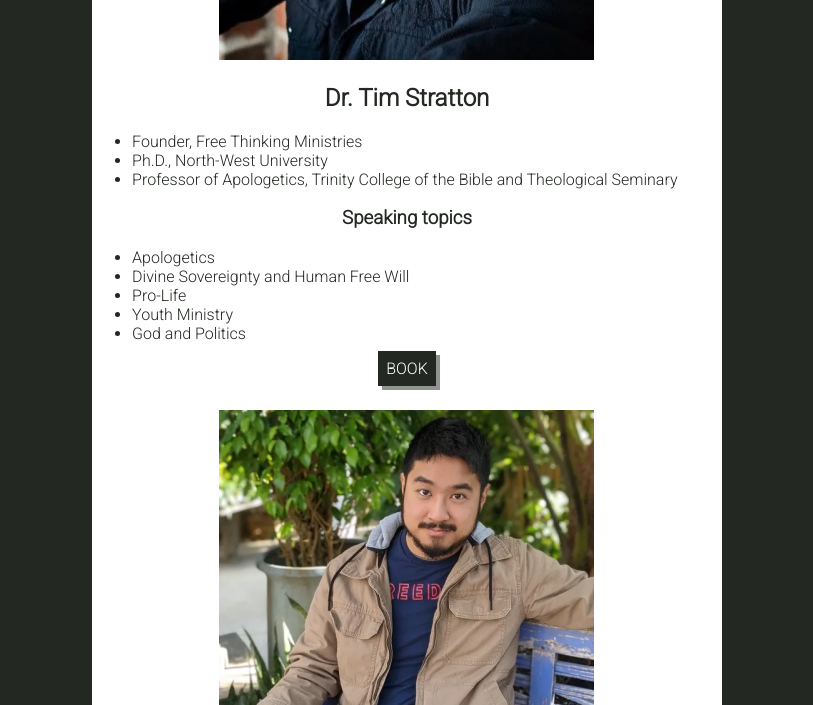
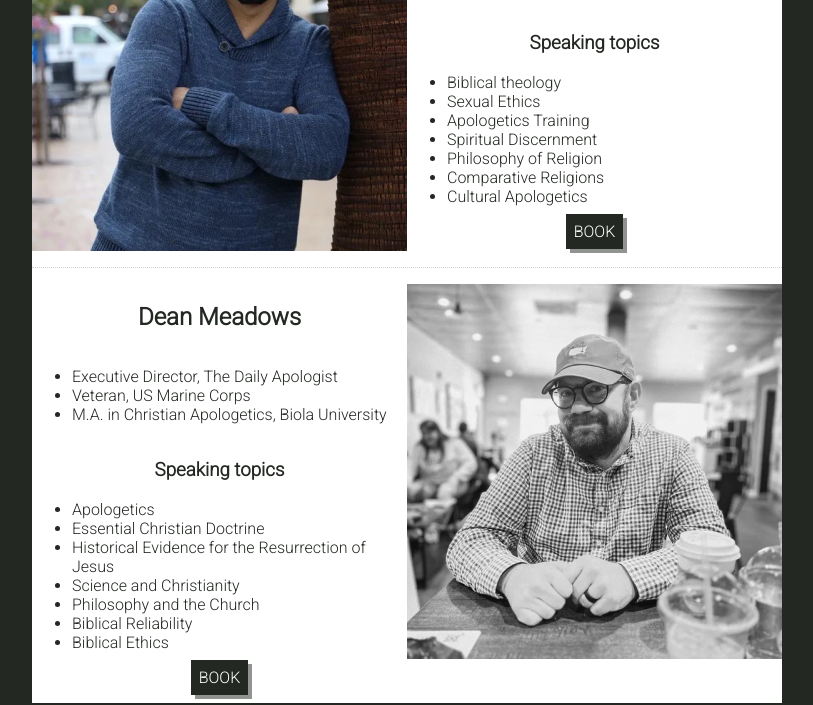
Before and after one commit to MattBilyeu/soundfaithconsulting, a plain HTML site: page speaker-team/speakers.html in a window 1280 px wide. Shown: the part 1916-2621 px from the top of the page, without its empty margins (233-1046 px from the left). Drawn offline with Linux system fonts and the light colour scheme.

Commit message:
Desktop Version Speaker Team
Finished desktop styling of speaker team page.

Still need functionality.

```diff
--- a/main.css
+++ b/main.css
@@ -12,21 +12,22 @@ body {
     padding-bottom: 1rem;
 }
 
-.bookButton {
+a.bookButton {
+    display: block;
     padding: 1rem;
     color: black;
     background-color: white;
     width: 80%;
     max-width: 332px;
-    margin: 0 auto;
-
+    margin: 1rem auto;
+    text-decoration: none;
+    font-weight: bold;
+    letter-spacing: 0.2rem;
+    box-shadow: 4px 4px 0 lightgrey;
 }
 
-.bookButton a {
-    text-decoration: none;
-    color: inherit;
-    font-weight: bold;
-    letter-spacing: 0.2rem;
+a.bookButton:hover {
+    background-color: lightgrey;
 }
 
 .ministryConsultingReviews {
@@ -120,6 +121,10 @@ body {
     box-shadow: 4px 4px 0 grey
 }
 
+.welcome a:hover {
+    background-color: grey;
+}
+
 .aboutChristianMinistryConsulting,
 .aboutSoundFaithConsulting {
     display: flex;
@@ -140,7 +145,7 @@ body {
 }
 
 .aboutChristianMinistryConsulting div p,
-.aboutChristianMinistryConsulting div h1
+.aboutChristianMinistryConsulting div h1,
 .aboutSoundFaithConsulting div p,
 .aboutSoundFaithConsulting div h1 {
     filter: brightness(85%);
--- a/speaker-team/speakers.css
+++ b/speaker-team/speakers.css
@@ -43,3 +43,43 @@ ul {
         box-shadow: none;
     }
 }
+
+@media screen and (min-width: 750px) {
+    .christianSpeaker {
+        display: grid;
+        grid-template-columns: 1fr 1fr;
+        grid-template-rows: auto;
+        grid-template-areas: 'one two';
+        max-width: 750px;
+        padding-bottom: 1rem;
+        border-bottom: thin lightgrey dotted;
+        margin-bottom: 1rem;
+    }
+
+    .gridOne img {
+        grid-area: one;
+    }
+
+    .gridOne .speakerBio {
+        grid-area: two;
+    }
+
+    .gridTwo img {
+        grid-area: two;
+    }
+
+    .gridTwo .speakerBio {
+        grid-area: one;
+    }
+
+    .christianSpeaker:last-child {
+        border-bottom: none;
+        margin-bottom: 0;
+    }
+
+    .speakerBio {
+        display: flex;
+        flex-direction: column;
+        width: 375px;
+    }
+}
--- a/speaker-team/speakers.html
+++ b/speaker-team/speakers.html
@@ -60,8 +60,9 @@
             <div class="title">
                 <h1>SPEAKER TEAM</h1>
             </div>
-            <div class="christianSpeaker">
+            <div class="christianSpeaker gridOne">
                 <img src="../images/douglasGroothuis-Small.png" alt="Dr. Douglas Groothuis">
+                <div class="speakerBio">
                     <div class="speakerName">
                         <h2>Dr. Douglas Groothuis</h2>
                     </div>
@@ -86,8 +87,10 @@
                         <a href="#" title="Book Douglas Groothuis">BOOK</a>
                     </div>
                 </div>
-            <div class="christianSpeaker">
+            </div>
+            <div class="christianSpeaker gridTwo">
                 <img src="../images/chrisGonzales-Small.png" alt="Chris Gonzales">
+                <div class="speakerBio">
                     <div class="speakerName">
                         <h2>Chris Gonzales</h2>
                     </div>
@@ -112,11 +115,11 @@
                         <a href="#" title="Book Chris Gonzales">BOOK</a>
                     </div>
                 </div>
-            <div class="christianSpeaker">
+            </div>
+            <div class="christianSpeaker gridOne">
                 <img src="../images/timStratton-Small.png" alt="Dr. Tim Stratton">
-                <div class="speakerName">
+                <div class="speakerBio">
                     <h2>Dr. Tim Stratton</h2>
-                </div>
                     <div class="speakerDetails">
                         <ul>
                             <li>Founder, Free Thinking Ministries</li>
@@ -138,8 +141,12 @@
                         <a href="#" title="Book Dr. Tim Stratton">BOOK</a>
                     </div>
                 </div>
-            <div class="christianSpeaker">
+                </div>
+                <div class="speakerName">
+            </div>
+            <div class="christianSpeaker gridTwo">
                 <img src="../images/timHsiao-Small.png" alt="Tim Hsiao">
+                <div class="speakerBio">
                     <div class="speakerName">
                         <h2>Tim Hsiao</h2>
                     </div>
@@ -165,8 +172,10 @@
                         <a href="#" title="Book Tim Hsiao">BOOK</a>
                     </div>
                 </div>
-            <div class="christianSpeaker">
+            </div>
+            <div class="christianSpeaker gridOne">
                 <img src="../images/arturAsaduriyan-Small.png" alt="Artur Asaduriyan">
+                <div class="speakerBio">
                     <div class="speakerName">
                         <h2>Artur Asaduriyan</h2>
                     </div>
@@ -192,8 +201,10 @@
                         <a href="#" title="Book Artur Asaduriyan">BOOK</a>
                     </div>
                 </div>
-            <div class="christianSpeaker">
+            </div>
+            <div class="christianSpeaker gridTwo">
                 <img src="../images/deanMeadows-Small.png" alt="Dean Meadows">
+                <div class="speakerBio">
                     <div class="speakerName">
                         <h2>Dean Meadows</h2>
                     </div>
@@ -220,6 +231,7 @@
                         <a href="#" title="Book Dean Meadows">BOOK</a>
                     </div>
                 </div>
+            </div>
         </main>
         <footer>
             <div class="icons">
```
Also changed, not shown: index.html (+1 -3 lines). Lines whose indentation alone changed are shown as unchanged.
